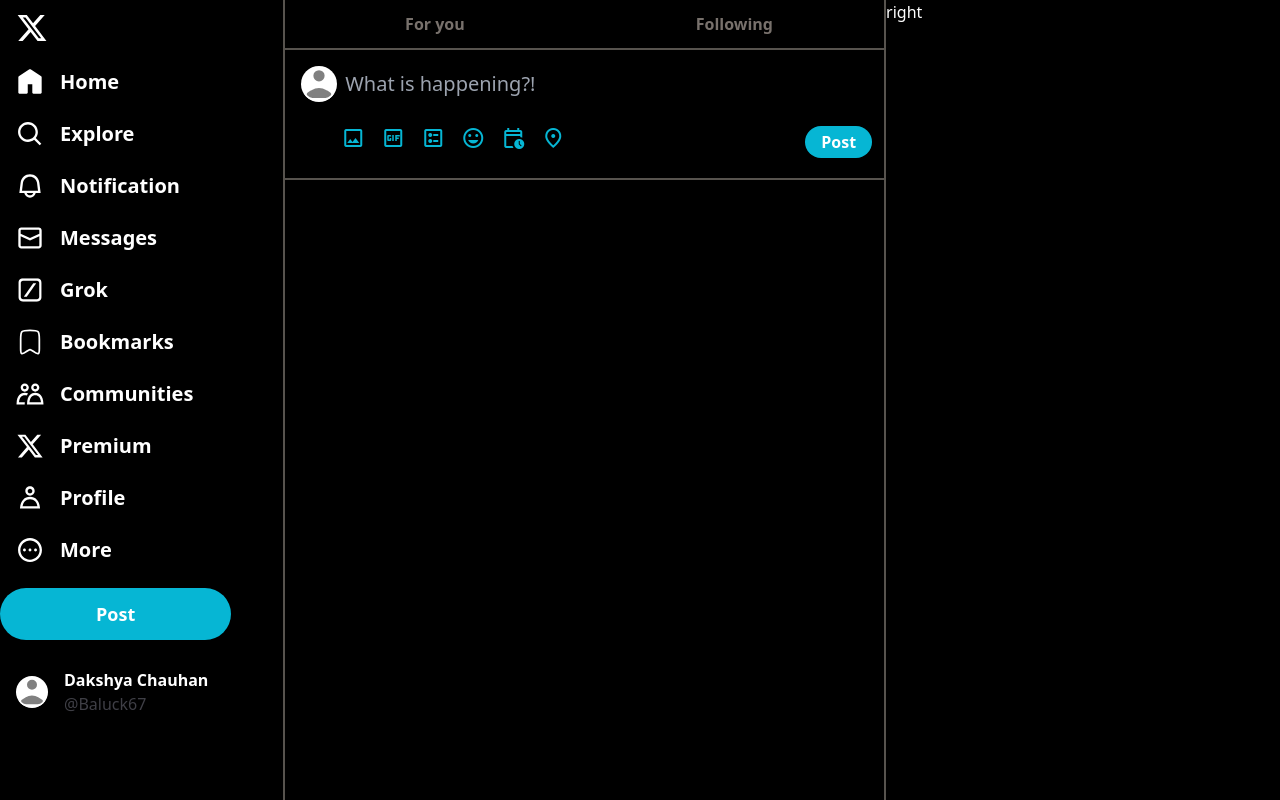
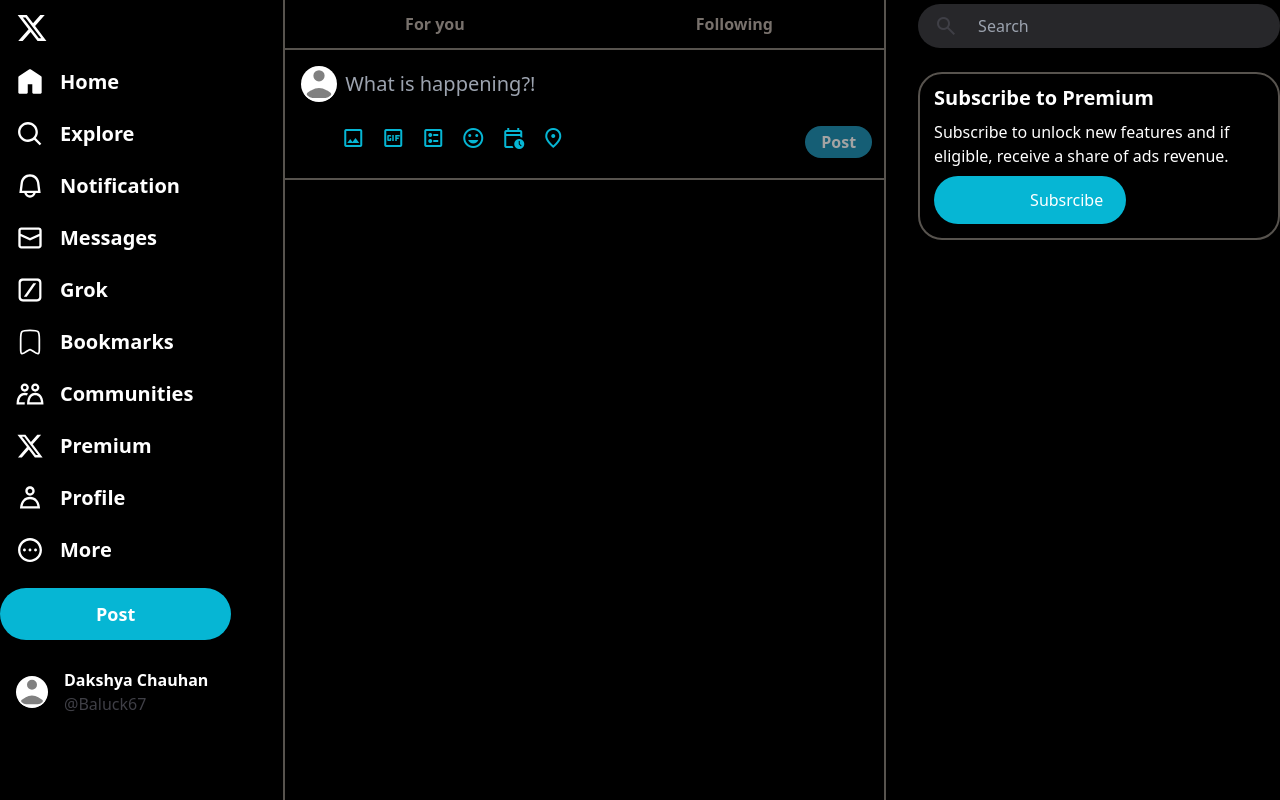
Before and after one commit to Dakshya52/XClone, a website: page Index.html in a window 1280 px wide. Drawn offline with nearby package versions, Linux system fonts and the light colour scheme.

Commit message:
Partially Made the Right Side.

```diff
--- a/Index.html
+++ b/Index.html
@@ -89,21 +89,36 @@
                             </span>
 
                     </div>
-                    <button class="bg-cyan-500 border-none rounded-full w-fit pt-1 pb-1 pl-4 pr-4 text-mediumfont-bold text-white font-bold mb-5 hover:bg-teal-600">
+                    <button class="bg-cyan-800 border-none rounded-full w-fit pt-1 pb-1 pl-4 pr-4 text-mediumfont-bold text-neutral-400 font-bold mb-5 hover:bg-cyan-500 hover:text-white">
                         Post
                     </button>
                 </div>
             </div>
-            <div class="setup-profile">
+        </div>
+        <div class="right w-full text-white flex flex-col">
+            <div class="search flex flex-row bg-zinc-800 rounded-full mt-1 ml-8 pt-2.5 pb-2.5 pl-4 pr-10 gap-5">
+                <span class="material-symbols-outlined text-zinc-700 ">
+                    search
+                    </span>
+                <input type="text" placeholder="Search" class="font-thin text-zinc-700 bg-zinc-800">
+            </div>
+            <div class="premium-card flex flex-col rounded-3xl border-stone-600 border-2 pt-2.5 pl-3.5 ml-8 mt-6">
+                <div class="premium-heading text-xl font-extrabold mb-2">
+                    Subscribe to Premium
+                </div>
+                <div class="premium-content mb-2 mr-10">
+                    Subscribe to unlock new features and if eligible, receive a share of ads revenue.
+                </div>
+                <button class="permium-btn bg-cyan-500 border-none rounded-full w-40 pt-3 pb-3 pl-24 pr-24 text-base mb-3.5 font-medium text-whitehover:bg-teal-600">
+                    Subsrcibe
+                </button>
+            </div>
+            <div class="whats-happening">
 
             </div>
-            <div class="premium">
+            <div class="who-to-follow">
 
             </div>
-
-        </div>
-        <div class="right w-full text-white">
-            right
         </div>
     </div>
 </body>
```
Also changed, not shown: src/output.css.
